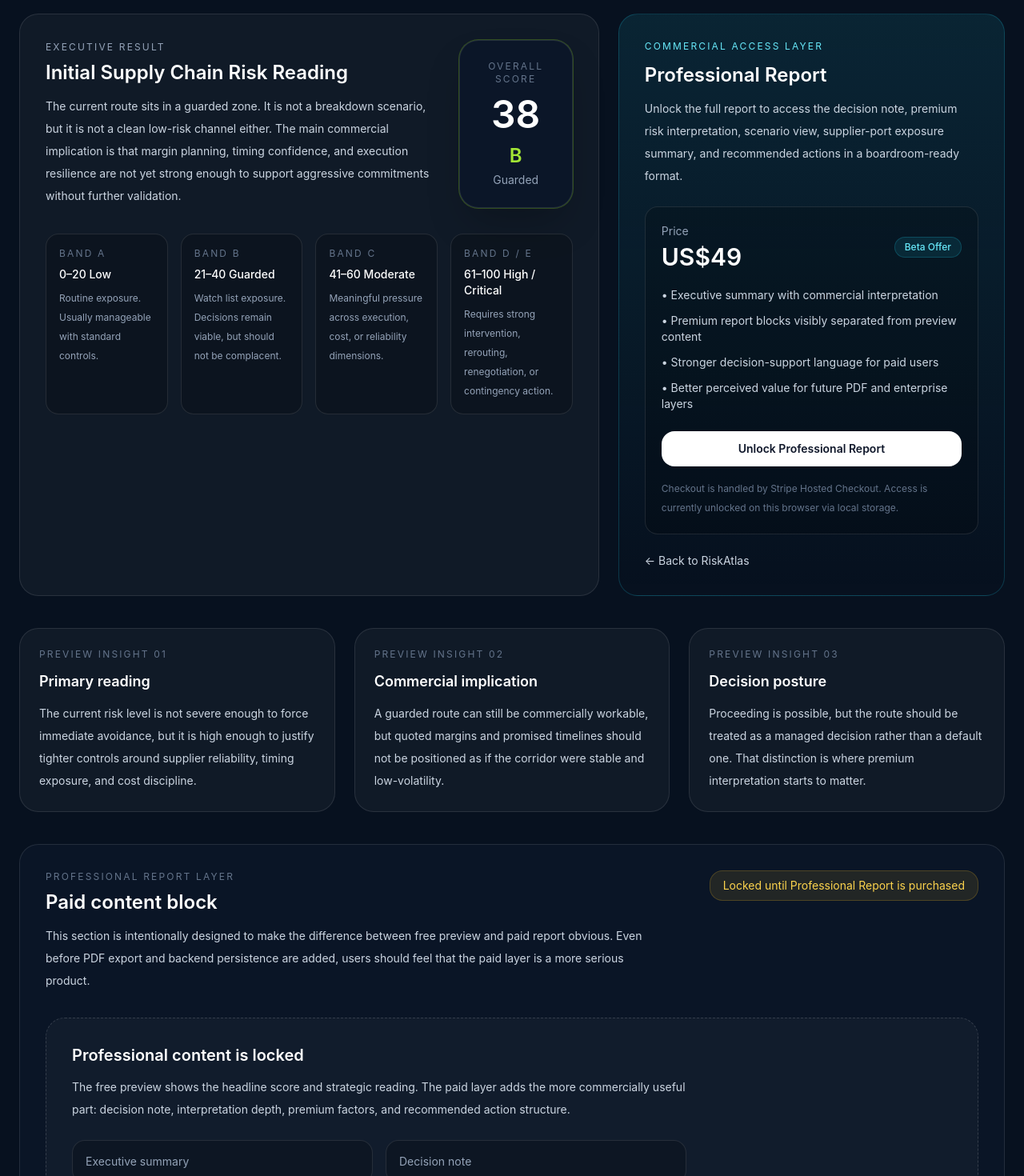
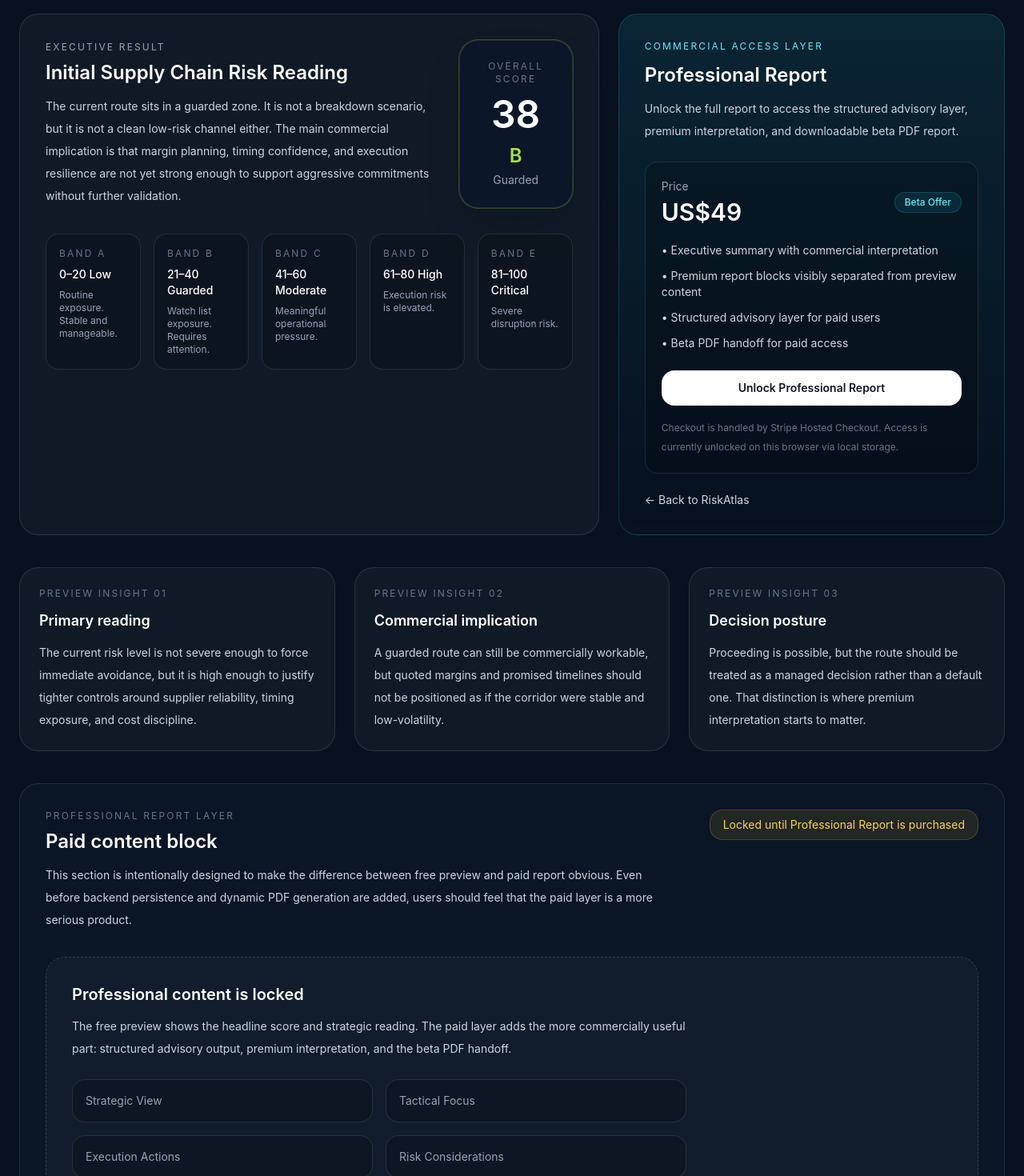
Before and after one commit to marspeterli1975-glitch/eastrion-site, a Next.js app: page /riskatlas/report in a window 1280 px wide. Shown: the part 500-1970 px from the top of the page at 80% size. Built offline with nearby package versions, Linux system fonts and the light colour scheme.

Commit message:
Upgrade RiskAtlas report page

```diff
--- a/app/riskatlas/report/page.tsx
+++ b/app/riskatlas/report/page.tsx
@@ -17,18 +17,43 @@ type CheckoutResponse = {
 
 function getRiskBand(score: number) {
   if (score <= 20) {
-    return { grade: "A", label: "Low", color: "text-emerald-400", ring: "ring-emerald-500/30" };
+    return {
+      grade: "A",
+      label: "Low",
+      color: "text-emerald-400",
+      ring: "ring-emerald-500/30",
+    };
   }
   if (score <= 40) {
-    return { grade: "B", label: "Guarded", color: "text-lime-400", ring: "ring-lime-500/30" };
+    return {
+      grade: "B",
+      label: "Guarded",
+      color: "text-lime-400",
+      ring: "ring-lime-500/30",
+    };
   }
   if (score <= 60) {
-    return { grade: "C", label: "Moderate", color: "text-amber-400", ring: "ring-amber-500/30" };
+    return {
+      grade: "C",
+      label: "Moderate",
+      color: "text-amber-400",
+      ring: "ring-amber-500/30",
+    };
   }
   if (score <= 80) {
-    return { grade: "D", label: "High", color: "text-orange-400", ring: "ring-orange-500/30" };
+    return {
+      grade: "D",
+      label: "High",
+      color: "text-orange-400",
+      ring: "ring-orange-500/30",
+    };
   }
-  return { grade: "E", label: "Critical", color: "text-red-400", ring: "ring-red-500/30" };
+  return {
+    grade: "E",
+    label: "Critical",
+    color: "text-red-400",
+    ring: "ring-red-500/30",
+  };
 }
 
 export default function RiskAtlasReportPage() {
@@ -51,9 +76,7 @@ export default function RiskAtlasReportPage() {
   }, []);
 
   const overallScore = 38;
-
   const band = useMemo(() => getRiskBand(overallScore), [overallScore]);
-
   const isProUnlocked = !!unlockState?.pro;
 
   async function handleUnlockProfessional() {
@@ -117,7 +140,7 @@ export default function RiskAtlasReportPage() {
         <div className="mx-auto max-w-7xl px-6 py-16 md:py-20">
           <div className="flex flex-col gap-8 lg:flex-row lg:items-end lg:justify-between">
             <div className="max-w-3xl">
-              <div className="mb-4 inline-flex items-center rounded-full border border-cyan-400/20 bg-cyan-400/10 px-3 py-1 text-xs font-medium tracking-[0.2em] text-cyan-300 uppercase">
+              <div className="mb-4 inline-flex items-center rounded-full border border-cyan-400/20 bg-cyan-400/10 px-3 py-1 text-xs font-medium uppercase tracking-[0.2em] text-cyan-300">
                 RiskAtlas Beta Report
               </div>
 
@@ -140,7 +163,9 @@ export default function RiskAtlasReportPage() {
                 <div className="mt-1 text-sm text-slate-400">
                   {isProUnlocked
                     ? `Paid${
-                        unlockState?.lastPaidAt ? ` · ${new Date(unlockState.lastPaidAt).toLocaleString()}` : ""
+                        unlockState?.lastPaidAt
+                          ? ` · ${new Date(unlockState.lastPaidAt).toLocaleString()}`
+                          : ""
                       }`
                     : "US$49 to unlock full professional report"}
                 </div>
@@ -180,29 +205,35 @@ export default function RiskAtlasReportPage() {
               </div>
             </div>
 
-            <div className="mt-8 grid gap-4 md:grid-cols-4">
+            <div className="mt-8 grid gap-4 md:grid-cols-5">
               <div className="rounded-2xl border border-white/10 bg-black/20 p-4">
                 <div className="text-xs uppercase tracking-[0.18em] text-slate-500">Band A</div>
                 <div className="mt-2 text-sm font-medium text-white">0–20 Low</div>
-                <p className="mt-2 text-xs leading-6 text-slate-400">Routine exposure. Usually manageable with standard controls.</p>
+                <p className="mt-2 text-xs text-slate-400">Routine exposure. Stable and manageable.</p>
               </div>
 
               <div className="rounded-2xl border border-white/10 bg-black/20 p-4">
                 <div className="text-xs uppercase tracking-[0.18em] text-slate-500">Band B</div>
                 <div className="mt-2 text-sm font-medium text-white">21–40 Guarded</div>
-                <p className="mt-2 text-xs leading-6 text-slate-400">Watch list exposure. Decisions remain viable, but should not be complacent.</p>
+                <p className="mt-2 text-xs text-slate-400">Watch list exposure. Requires attention.</p>
               </div>
 
               <div className="rounded-2xl border border-white/10 bg-black/20 p-4">
                 <div className="text-xs uppercase tracking-[0.18em] text-slate-500">Band C</div>
                 <div className="mt-2 text-sm font-medium text-white">41–60 Moderate</div>
-                <p className="mt-2 text-xs leading-6 text-slate-400">Meaningful pressure across execution, cost, or reliability dimensions.</p>
+                <p className="mt-2 text-xs text-slate-400">Meaningful operational pressure.</p>
               </div>
 
               <div className="rounded-2xl border border-white/10 bg-black/20 p-4">
-                <div className="text-xs uppercase tracking-[0.18em] text-slate-500">Band D / E</div>
-                <div className="mt-2 text-sm font-medium text-white">61–100 High / Critical</div>
-                <p className="mt-2 text-xs leading-6 text-slate-400">Requires strong intervention, rerouting, renegotiation, or contingency action.</p>
+                <div className="text-xs uppercase tracking-[0.18em] text-slate-500">Band D</div>
+                <div className="mt-2 text-sm font-medium text-white">61–80 High</div>
+                <p className="mt-2 text-xs text-slate-400">Execution risk is elevated.</p>
+              </div>
+
+              <div className="rounded-2xl border border-white/10 bg-black/20 p-4">
+                <div className="text-xs uppercase tracking-[0.18em] text-slate-500">Band E</div>
+                <div className="mt-2 text-sm font-medium text-white">81–100 Critical</div>
+                <p className="mt-2 text-xs text-slate-400">Severe disruption risk.</p>
               </div>
             </div>
           </div>
@@ -211,8 +242,8 @@ export default function RiskAtlasReportPage() {
             <div className="text-xs uppercase tracking-[0.18em] text-cyan-300">Commercial access layer</div>
             <h3 className="mt-3 text-2xl font-semibold">Professional Report</h3>
             <p className="mt-3 text-sm leading-7 text-slate-300">
-              Unlock the full report to access the decision note, premium risk interpretation, scenario view,
-              supplier-port exposure summary, and recommended actions in a boardroom-ready format.
+              Unlock the full report to access the structured advisory layer, premium interpretation,
+              and downloadable beta PDF report.
             </p>
 
             <div className="mt-6 rounded-2xl border border-white/10 bg-black/20 p-5">
@@ -229,14 +260,29 @@ export default function RiskAtlasReportPage() {
               <div className="mt-5 space-y-3 text-sm text-slate-300">
                 <div>• Executive summary with commercial interpretation</div>
                 <div>• Premium report blocks visibly separated from preview content</div>
-                <div>• Stronger decision-support language for paid users</div>
-                <div>• Better perceived value for future PDF and enterprise layers</div>
+                <div>• Structured advisory layer for paid users</div>
+                <div>• Beta PDF handoff for paid access</div>
               </div>
 
               <div className="mt-6">
                 {isProUnlocked ? (
+                  <div className="space-y-3">
                     <div className="rounded-2xl border border-emerald-400/20 bg-emerald-400/10 px-4 py-3 text-sm text-emerald-300">
                       Professional access is active on this browser.
+                    </div>
+
+                    <a
+                      href="/sample-riskatlas-report.pdf"
+                      target="_blank"
+                      rel="noopener noreferrer"
+                      className="block w-full rounded-2xl bg-white px-5 py-3 text-center text-sm font-semibold text-slate-900 transition hover:bg-slate-200"
+                    >
+                      Download PDF Report
+                    </a>
+
+                    <div className="text-xs text-slate-500">
+                      PDF export (beta version). Full dynamic report generation will be upgraded in the next phase.
+                    </div>
                   </div>
                 ) : (
                   <button
@@ -305,7 +351,7 @@ export default function RiskAtlasReportPage() {
               <h2 className="mt-2 text-2xl font-semibold">Paid content block</h2>
               <p className="mt-3 max-w-3xl text-sm leading-7 text-slate-300">
                 This section is intentionally designed to make the difference between free preview and paid report obvious.
-                Even before PDF export and backend persistence are added, users should feel that the paid layer is a more serious product.
+                Even before backend persistence and dynamic PDF generation are added, users should feel that the paid layer is a more serious product.
               </p>
             </div>
 
@@ -318,8 +364,6 @@ export default function RiskAtlasReportPage() {
 
           {isProUnlocked ? (
             <div className="mt-8 space-y-6">
-
-    {/* Strategic Recommendation Layer */}
               <div className="rounded-3xl border border-cyan-400/20 bg-cyan-400/5 p-6 md:p-8">
                 <div className="text-xs uppercase tracking-[0.18em] text-cyan-300">
                   Strategic Recommendation Layer
@@ -327,19 +371,15 @@ export default function RiskAtlasReportPage() {
                 <h3 className="mt-2 text-xl font-semibold">
                   Structured Advisory Output (Non-deterministic)
                 </h3>
-      <p className="mt-3 text-sm text-slate-400 leading-7">
+                <p className="mt-3 text-sm leading-7 text-slate-400">
                   This section provides a structured recommendation framework based on the current risk exposure.
                   It is designed to support decision-making, not to replace it.
                 </p>
               </div>
 
               <div className="grid gap-6 lg:grid-cols-2">
-
-      {/* Strategic View */}
                 <div className="rounded-2xl border border-white/10 bg-black/20 p-5">
-        <div className="text-xs uppercase tracking-[0.18em] text-slate-500">
-          Strategic View
-        </div>
+                  <div className="text-xs uppercase tracking-[0.18em] text-slate-500">Strategic View</div>
                   <p className="mt-4 text-sm leading-7 text-slate-300">
                     The current route should be treated as a controlled execution channel rather than a default expansion corridor.
                     From a strategic perspective, the priority is not aggressive scaling, but maintaining execution reliability
@@ -347,11 +387,8 @@ export default function RiskAtlasReportPage() {
                   </p>
                 </div>
 
-      {/* Tactical Focus */}
                 <div className="rounded-2xl border border-white/10 bg-black/20 p-5">
-        <div className="text-xs uppercase tracking-[0.18em] text-slate-500">
-          Tactical Focus
-        </div>
+                  <div className="text-xs uppercase tracking-[0.18em] text-slate-500">Tactical Focus</div>
                   <div className="mt-4 space-y-3 text-sm text-slate-300">
                     <div>• Strengthen supplier readiness verification before commitment</div>
                     <div>• Protect margin assumptions under cost variability</div>
@@ -360,11 +397,8 @@ export default function RiskAtlasReportPage() {
                   </div>
                 </div>
 
-      {/* Execution Actions */}
                 <div className="rounded-2xl border border-white/10 bg-black/20 p-5">
-        <div className="text-xs uppercase tracking-[0.18em] text-slate-500">
-          Execution Actions
-        </div>
+                  <div className="text-xs uppercase tracking-[0.18em] text-slate-500">Execution Actions</div>
                   <div className="mt-4 space-y-3 text-sm text-slate-300">
                     <div>1. Conduct secondary validation of supplier production stability</div>
                     <div>2. Adjust customer-facing lead time expectations</div>
@@ -373,34 +407,25 @@ export default function RiskAtlasReportPage() {
                   </div>
                 </div>
 
-      {/* Risk Considerations */}
                 <div className="rounded-2xl border border-amber-400/20 bg-amber-400/5 p-5">
-        <div className="text-xs uppercase tracking-[0.18em] text-amber-300">
-          Risk Considerations
-        </div>
+                  <div className="text-xs uppercase tracking-[0.18em] text-amber-300">Risk Considerations</div>
                   <div className="mt-4 space-y-3 text-sm text-slate-300">
                     <div>• This assessment reflects a relative positioning, not a deterministic outcome</div>
-          <div>• External volatility (policy, logistics, pricing) may alter execution conditions</div>
+                    <div>• External volatility may alter execution conditions</div>
                     <div>• Results should be integrated with contractual, operational, and commercial context</div>
-          <div>• This report is designed as a decision-support layer, not a substitute for professional judgment</div>
+                    <div>• This report is a decision-support layer, not a substitute for professional judgment</div>
+                  </div>
                 </div>
               </div>
 
-    </div>
-
-    {/* Premium Positioning */}
               <div className="rounded-2xl border border-white/10 bg-black/20 p-5">
-      <div className="text-xs uppercase tracking-[0.18em] text-slate-500">
-        Premium Positioning Note
-      </div>
+                <div className="text-xs uppercase tracking-[0.18em] text-slate-500">Premium Positioning Note</div>
                 <p className="mt-4 text-sm leading-7 text-slate-300">
-        This structured advisory layer is designed to emulate consulting-style outputs,
-        bridging the gap between raw risk scoring and real-world execution decisions.
-        It represents the foundation for future upgrades including scenario modeling,
-        PDF reporting, and enterprise-level analytics.
+                  This structured advisory layer is designed to emulate consulting-style outputs, bridging the gap
+                  between raw risk scoring and real-world execution decisions. It is the foundation for future upgrades
+                  including scenario modeling, dynamic PDF reporting, and enterprise-level analytics.
                 </p>
               </div>
-
             </div>
           ) : (
             <div className="mt-8 rounded-3xl border border-dashed border-white/15 bg-white/[0.03] p-8">
@@ -408,21 +433,21 @@ export default function RiskAtlasReportPage() {
                 <h3 className="text-xl font-semibold">Professional content is locked</h3>
                 <p className="mt-3 text-sm leading-7 text-slate-300">
                   The free preview shows the headline score and strategic reading. The paid layer adds the more commercially useful part:
-                  decision note, interpretation depth, premium factors, and recommended action structure.
+                  structured advisory output, premium interpretation, and the beta PDF handoff.
                 </p>
 
                 <div className="mt-6 grid gap-4 md:grid-cols-2">
                   <div className="rounded-2xl border border-white/10 bg-black/20 p-4 text-sm text-slate-400">
-                    Executive summary
+                    Strategic View
                   </div>
                   <div className="rounded-2xl border border-white/10 bg-black/20 p-4 text-sm text-slate-400">
-                    Decision note
+                    Tactical Focus
                   </div>
                   <div className="rounded-2xl border border-white/10 bg-black/20 p-4 text-sm text-slate-400">
-                    Premium factors
+                    Execution Actions
                   </div>
                   <div className="rounded-2xl border border-white/10 bg-black/20 p-4 text-sm text-slate-400">
-                    Recommended actions
+                    Risk Considerations
                   </div>
                 </div>
 
```
Lines whose indentation alone changed are shown as unchanged.
